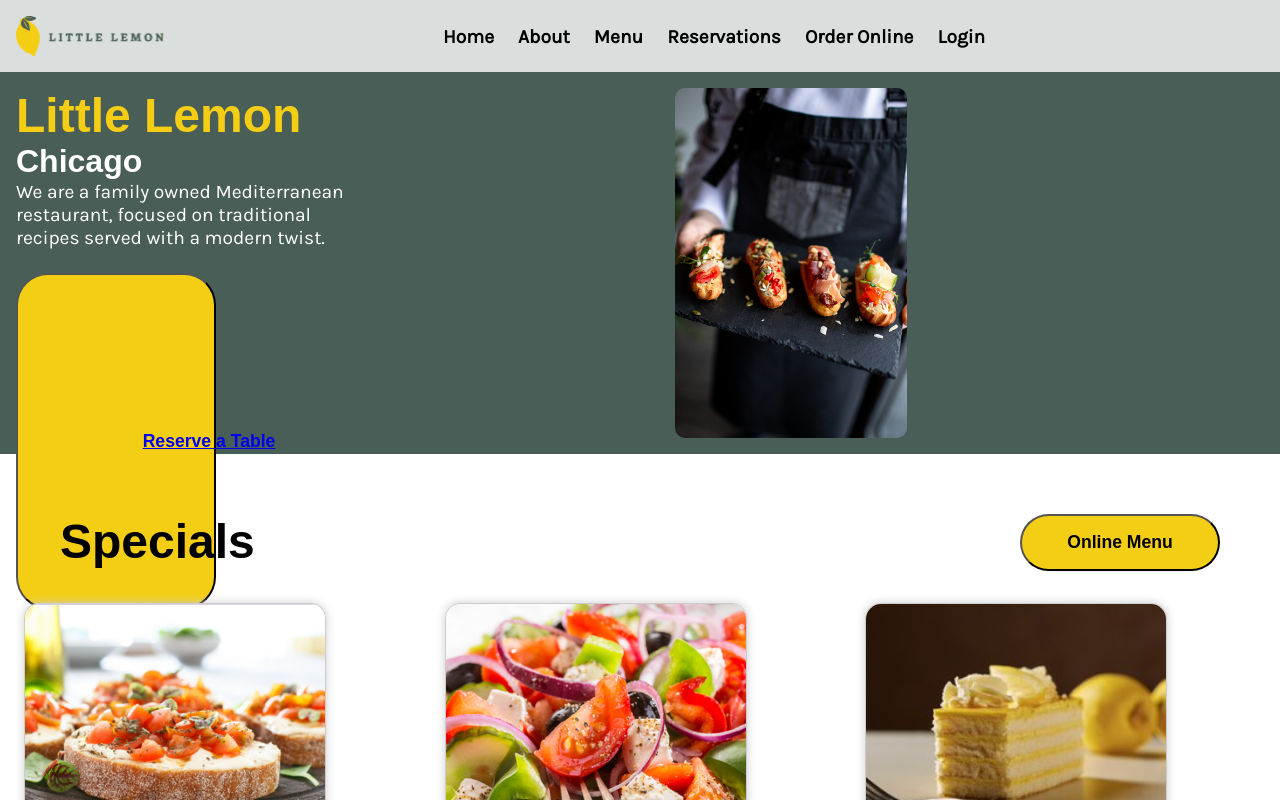
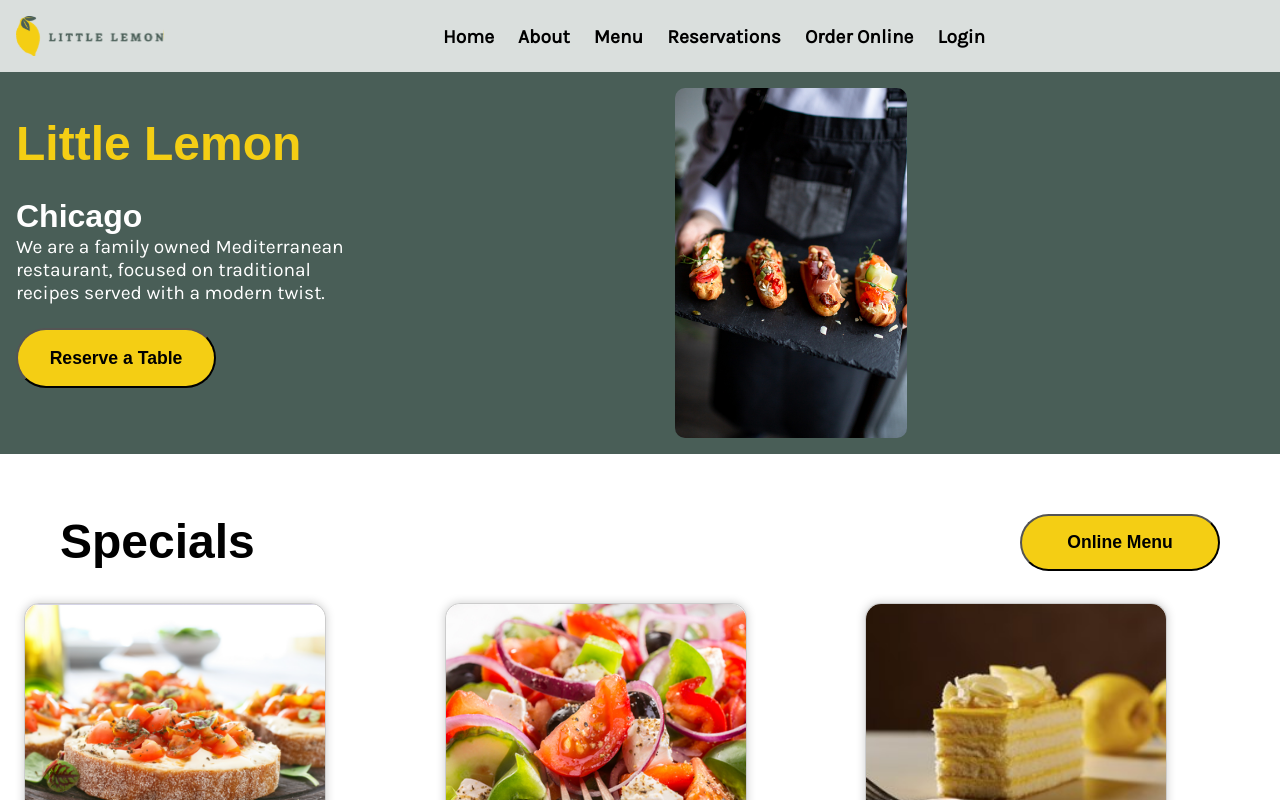
Before and after one commit to kegadev/ml-capstone, a React (Create React App) app: page / in a window 1280 px wide. Shown: the top 800 px of the page. Built offline with nearby package versions, Linux system fonts and the light colour scheme; a web font is replaced by a local one.

Commit message:
improve css to first button to reserve table

```diff
--- a/src/App.css
+++ b/src/App.css
@@ -167,6 +167,7 @@ button {
   background-color: #f4ce14;
   font-size: 1.1em;
   font-weight: 600;
+  /* height: 60px; */
   color: #000;
   width: 200px;
   padding: 16px;
@@ -174,7 +175,16 @@ button {
 }
 
 .intro button {
+  display: flex;
   margin-top: 24px;
+}
+
+.intro .link-button {
+  text-decoration: none;
+  text-align: center;
+  height: 24px;
+  align-items: center;
+  color: #000;
 }
 
 .specials {
--- a/src/components/Intro.js
+++ b/src/components/Intro.js
@@ -11,7 +11,9 @@ const Intro = () => {
           recipes served with a modern twist.
         </p>
         <button>
-          <Link to="/booking">Reserve a Table</Link>
+          <Link to="/booking" className="link-button">
+            Reserve a Table
+          </Link>
         </button>
       </div>
       <img src={restaurantFood} alt="Restaurant food" />
```
